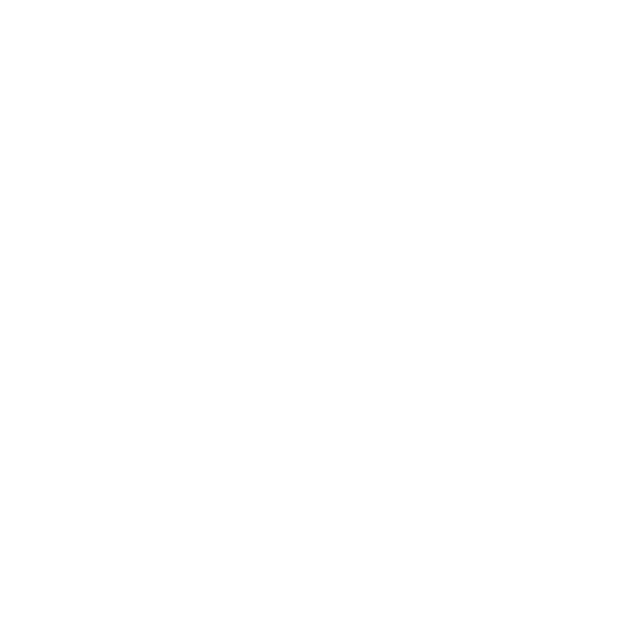
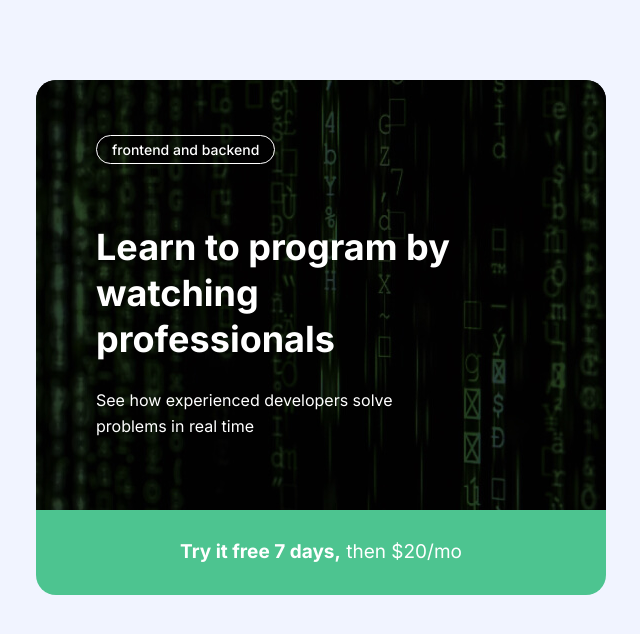
Before and after one commit to ReDi-frontend/Intro-form, a plain HTML site: page index.html in a window 1280 px wide. Shown: the whole page, without its empty margins (28-668 px from the left). Drawn offline with Linux system fonts and the light colour scheme.

Commit message:
add section hero

```diff
--- a/css/style.css
+++ b/css/style.css
@@ -26,10 +26,10 @@ body {
     height: 100%;
     margin: 0;
     padding: 0;
-    font-family: "Arial", sans-serif;
+    font-family: "Inter", "Arial", sans-serif;
     font-style: 16px;
     line-height: 1.5;
-    background-color: #fff;
+    background-color: var(--body-bg);
     color: var(--text-color);
 }
 
@@ -53,9 +53,9 @@ ul {
 /* CONTAINER */
 .container{
     width: 100%;
-    max-width: 1200px;
-    padding-left: 50px;
-    padding-right: 50px;
+    max-width: 1192px;
+    padding-left: 20px;
+    padding-right: 20px;
     margin-left: auto;
     margin-right: auto;
 }
@@ -63,8 +63,69 @@ ul {
 /* MAIN CONTENT */
 .main-content{
     flex-grow: 1;
+    padding-top: 80px;
+    padding-bottom: 80px;
 }
 
+/* intro page */
+.intro-page {
+    display: flex;
+    align-items: center;
+}
+/* HERO */
+.hero {
+    --text-color: #fff;
+    display: flex;
+    flex-direction: column;
+    width: 100%;
+    max-width: 570px;
+    border-radius: 20px;
+    overflow: hidden;
+    color: var(--text-color);
+}
+.hero-main {
+    display: flex;
+    flex-direction: column;
+    align-items: flex-start;
+    flex-grow: 1;
+    padding: 55px 60px;
+    background-color: #222;
+    background-image: url(../img/Rectangle\ 6.jpg);
+    background-size: cover;
+    background-repeat: no-repeat;
+    background-position: center center;
+}
+.hero-badge {
+    padding: 5px 15px;
+    border: 1px solid var(--text-color);
+    border-radius: 41px;
+    line-height: normal;
+    margin-bottom: 60px;
+    font-size: 14px;
+    font-weight: 500;
+
+}
+.hero-title {
+    margin-top: 0;
+    margin-bottom: 25px;
+    font-size: 36px;
+    line-height: 46px;
+    font-weight: 700;
+}
+.hero-text {
+    margin-top: 0;
+    font-size: 16px;
+    line-height: 26px;
+    font-weight: 400;
+}
+.hero-bottom {
+    padding: 28px;
+    text-align: center;
+    font-size: 19px;
+    background-color: var(--green-btn);
+}
+/* //HERO */
+/* //MAIN CONTENT */
 
 
 /* RETINA BG */
@@ -75,6 +136,8 @@ ul {
 only screen and (        min-device-pixel-ratio: 2),
 only screen and (                min-resolution: 192dpi),
 only screen and (                min-resolution: 2dppx) {
-        /* retina bg img */
+    .hero-main {
+        background-image: url(../img/Rectangle\ 6@2x.png);
+    }
 }
 /* //RETINA BG */
--- a/index.html
+++ b/index.html
@@ -4,6 +4,11 @@
     <meta charset="UTF-8">
     <meta name="viewport" content="width=device-width, initial-scale=1.0">
     <title>Intro form</title>
+    <!-- google fonts -->
+    <link rel="preconnect" href="https://fonts.googleapis.com">
+    <link rel="preconnect" href="https://fonts.gstatic.com" crossorigin>
+    <link href="https://fonts.googleapis.com/css2?family=Inter:ital,opsz,wght@0,14..32,100..900;1,14..32,100..900&display=swap" rel="stylesheet">
+
 
     <!-- Sytlesheets -->
     <link rel="stylesheet" href="./css/normalize.css">
@@ -11,6 +16,27 @@
 </head>
 <body>
 
+    <main class="main-content">
+        <div class="container">
+            <div class="intro-page">
+                <!-- HERO -->
+                <section class="hero">
+                    <div class="hero-main">
+                        <div class="hero-badge">frontend and backend</div>
+                        <h1 class="hero-title">Learn to program by <br> watching <br> professionals</h1>
+                        <p class="hero-text">See how experienced developers solve <br> problems in real time</p>
+                    </div>
+
+                    <div class="hero-bottom"><strong>Try it free 7 days,</strong> then $20/mo</div>
+                </section>
+                <!-- //HERO -->
+
+
+                <!-- FORM -->
+                <!-- //FORM -->
+            </div>
+        </div>
+    </main>
 
 
     <script src="./js/main.js"></script>
```
Also changed, not shown: img/Rectangle 6.jpg (added), img/Rectangle 6@2x.png (added). Lines whose indentation alone changed are shown as unchanged.
